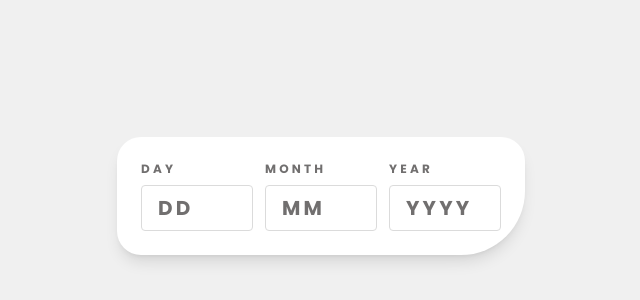
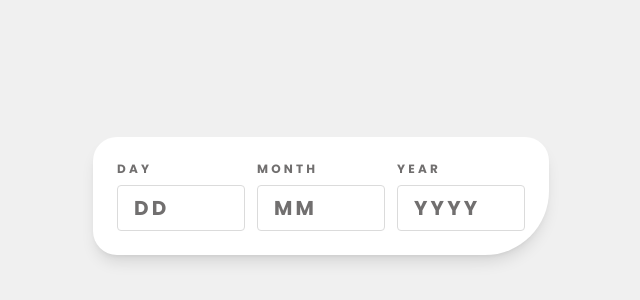
Before and after one commit to Yazeed-Idris/age-calculator-app, a React (Vite) app: page / in a window 1280 px wide. Shown: the part 204-504 px from the top of the page, without its empty margins (319-959 px from the left). Built offline with nearby package versions, Linux system fonts and the light colour scheme.

Commit message:
- Created error message component that should be displayed when an error happens with the correct error message

```diff
--- a/src/components/DatePicker.jsx
+++ b/src/components/DatePicker.jsx
@@ -1,4 +1,9 @@
+import {useState} from "react";
+
 export const DatePicker = () => {
+    const [dayValid, setDayValid] = useState(false);
+    const [monthValid, setMonthValid] = useState(false);
+    const [yearValid, setYearValid] = useState(false)
 
     // function validate
 
@@ -6,18 +11,23 @@ export const DatePicker = () => {
                     className='flex justify-start text-Smokey-Grey font-Poppins font-bold text-xs tracking-[0.2rem]'>
         <label htmlFor="dayInput" className='flex flex-col grow-0'>DAY
             <input
-                        className='focus:outline-none focus:border-Purple max-w-[7rem] mt-2 text-xl placeholder-Smokey-Grey text-Off-Black px-4 py-2 border border-Light-Grey rounded'
+                        className='focus:outline-none focus:border-Purple max-w-[8rem] mt-2 text-xl placeholder-Smokey-Grey text-Off-Black px-4 py-2 border border-Light-Grey rounded'
                         type="text" pattern='([0-2]\d|3[0-1])' placeholder='DD'/>
         </label>
         <label htmlFor="monthInput" className='ml-3 flex flex-col'>MONTH
             <input
-                className='focus:outline-none focus:border-Purple max-w-[7rem] mt-2 text-xl placeholder-Smokey-Grey text-Off-Black px-4 py-2 border border-Light-Grey rounded'
+                className='focus:outline-none focus:border-Purple max-w-[8rem] mt-2 text-xl placeholder-Smokey-Grey text-Off-Black px-4 py-2 border border-Light-Grey rounded'
                 type="text" pattern='(0[1-9]|1[0-2])' placeholder='MM'/>
         </label>
         <label htmlFor="yearInput" className='ml-3 flex flex-col'>YEAR
             <input
-                className='focus:outline-none focus:border-Purple max-w-[7rem] mt-2 text-xl placeholder-Smokey-Grey text-Off-Black px-4 py-2 border border-Light-Grey rounded'
+                className='focus:outline-none focus:border-Purple max-w-[8rem] mt-2 text-xl placeholder-Smokey-Grey text-Off-Black px-4 py-2 border border-Light-Grey rounded'
                 type="text" pattern='(1\d{3}|2\d{3})' placeholder='YYYY'/>
         </label>
     </section>
 }
+
+const ErrorMessage = ({errorMessage}) => {
+
+    return <p className='text-Light-Red text-xs italic font-Poppins font-normal tracking-normal mt-1'>{errorMessage}</p>
+}
```
